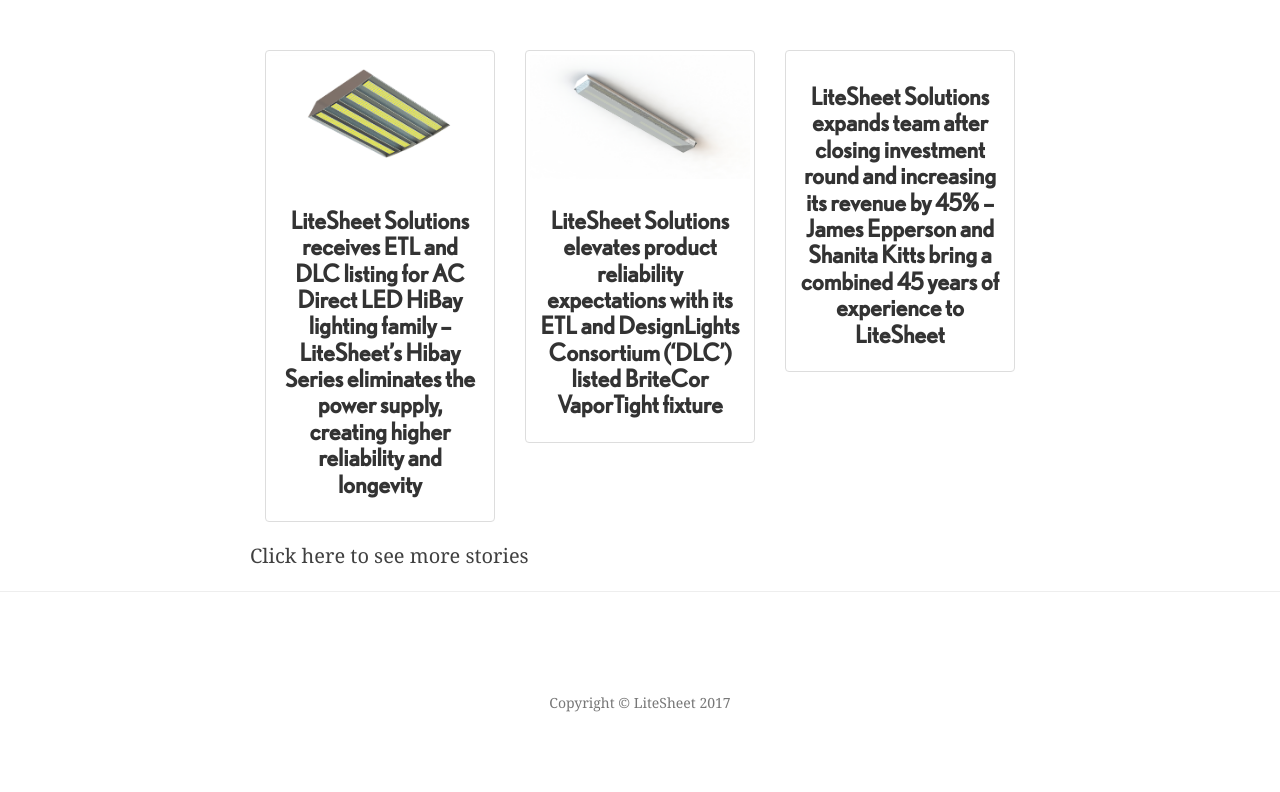
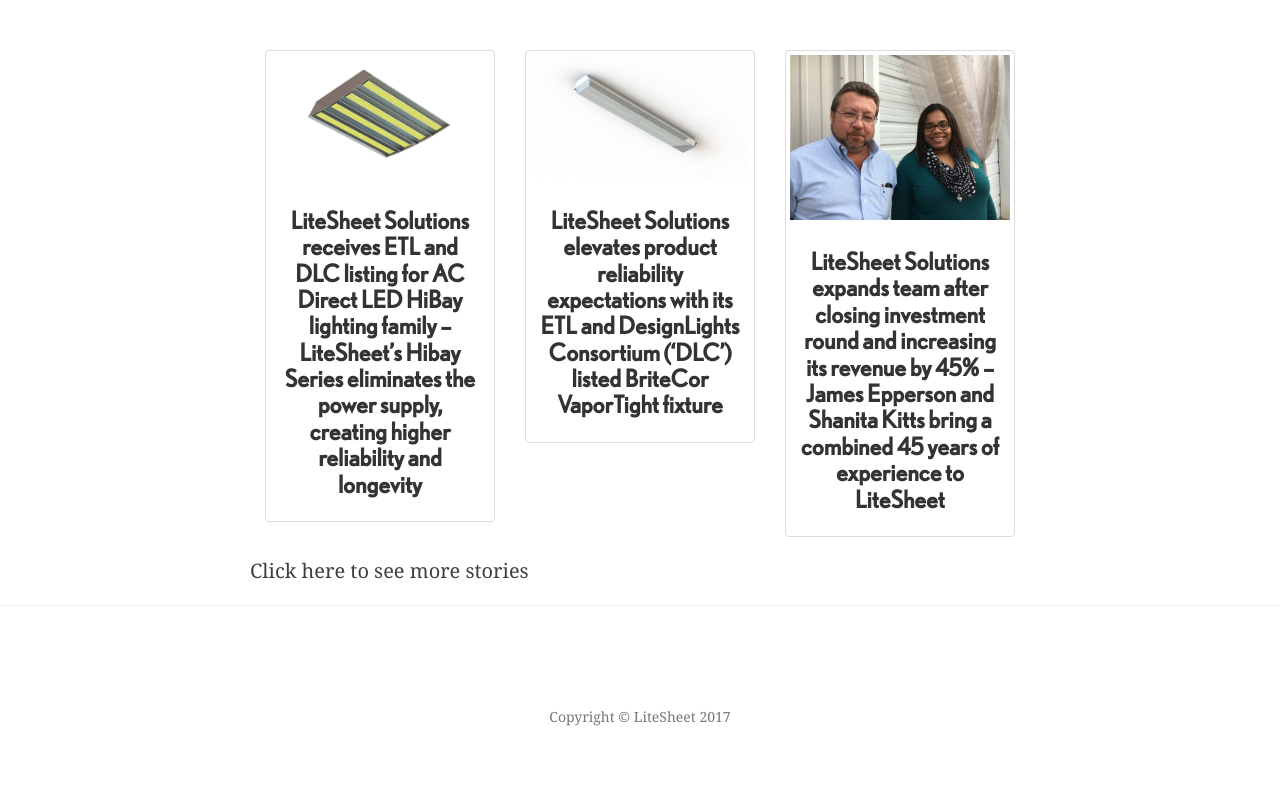
Before and after one commit to litesheet-site/litesheet-site.github.io, a Jekyll site: the page built from pages/news.md, in a window 1280 px wide. Shown: the part 322-1114 px from the top of the page. Built offline with Jekyll 4.4.1, drawn with Linux system fonts in a browser that asks for light colours; nearby versions of some CDN libraries.

Commit message:
Updated Litesheet Solutions Expands Team After Closing Investment Round And Increasing Its Revenue By 45 Percent James Epperson And Shanita Kitts Bring A Combined 45 Years Of Experience To Litesheet

```diff
--- a/_news/litesheet-solutions-expands-team-after-closing-investment-round-and-increasing-its-revenue-by-45-percent-james-epperson-and-shanita-kitts-bring-a-combined-45-years-of-experience-to-litesheet.markdown
+++ b/_news/litesheet-solutions-expands-team-after-closing-investment-round-and-increasing-its-revenue-by-45-percent-james-epperson-and-shanita-kitts-bring-a-combined-45-years-of-experience-to-litesheet.markdown
@@ -14,6 +14,7 @@ position: 2
 topstory: true
 author: Rochelle Webb
 location: Bedford, VA
+picture: "/uploads/News.jpg"
 ---
 
 LiteSheet Solutions (‘LiteSheet’) continues to surpass its corporate milestones ahead of plan and in order to keep up with its growth trajectory have recently on-boarded James Epperson and Shanita Kitts. Filling these two positions is a signal to the marketplace that the company is gearing up for a very strong 2017 sales and development cycle.
```
